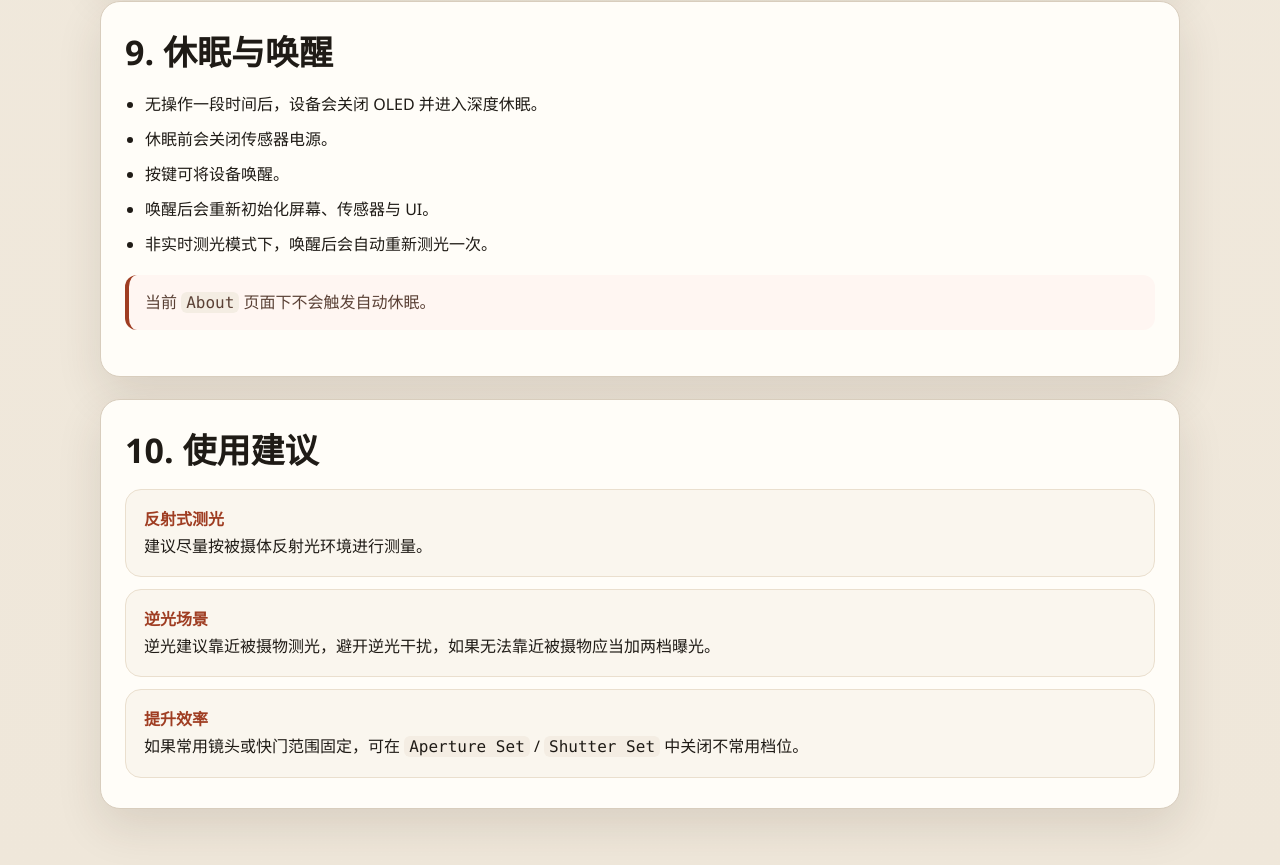
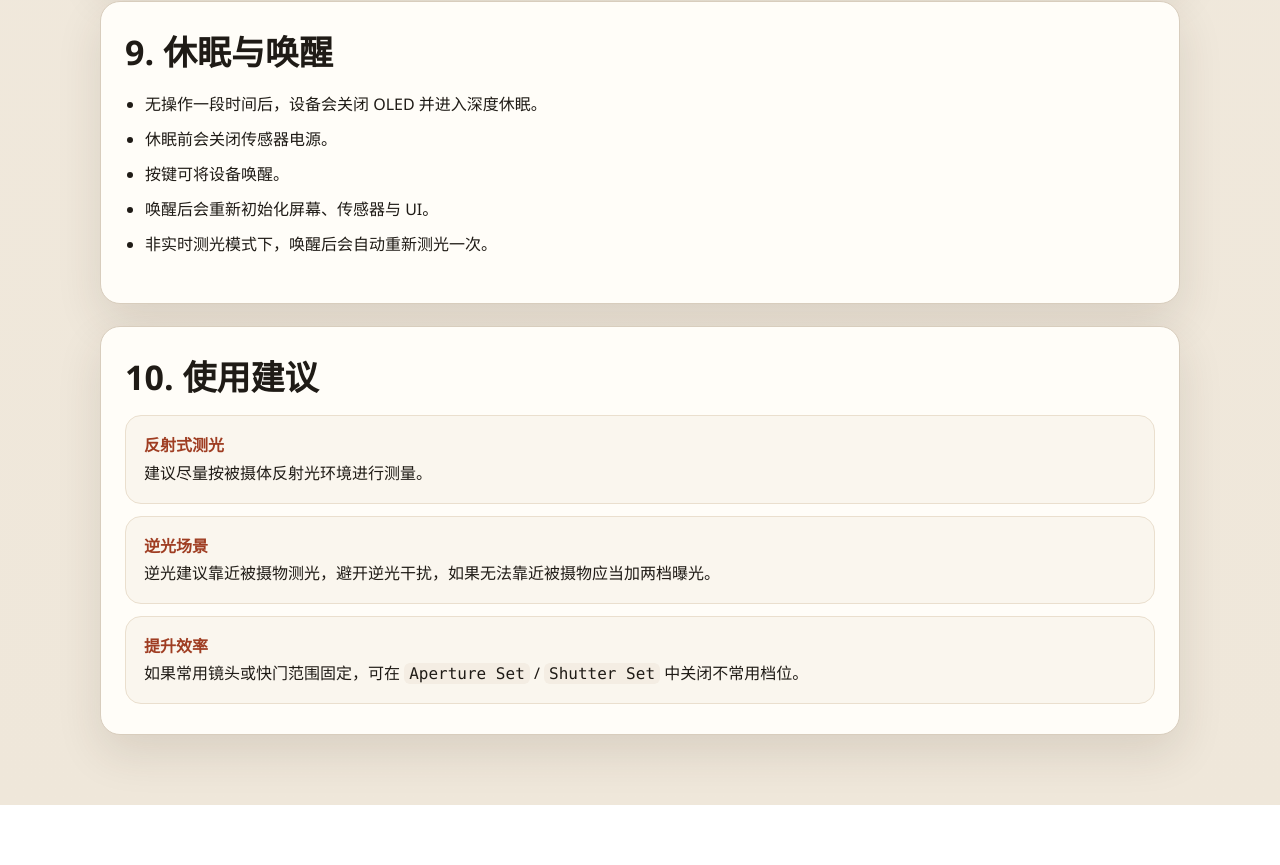
Before and after one commit to cooldarkmaker/l303-manual, a plain HTML site: page index.html in a window 1280 px wide. Shown: the part 7380-8245 px from the top of the page. After the commit the page ends 8185 px from the top, so only its background shows below. Drawn offline with Linux system fonts and the light colour scheme.

Commit message:
删除About页面不触发自动休眠的备注

```diff
--- a/index.html
+++ b/index.html
@@ -527,7 +527,6 @@
         <li>唤醒后会重新初始化屏幕、传感器与 UI。</li>
         <li>非实时测光模式下，唤醒后会自动重新测光一次。</li>
       </ul>
-      <div class="note">当前 <code>About</code> 页面下不会触发自动休眠。</div>
     </section>
 
     <section id="tips">
```
